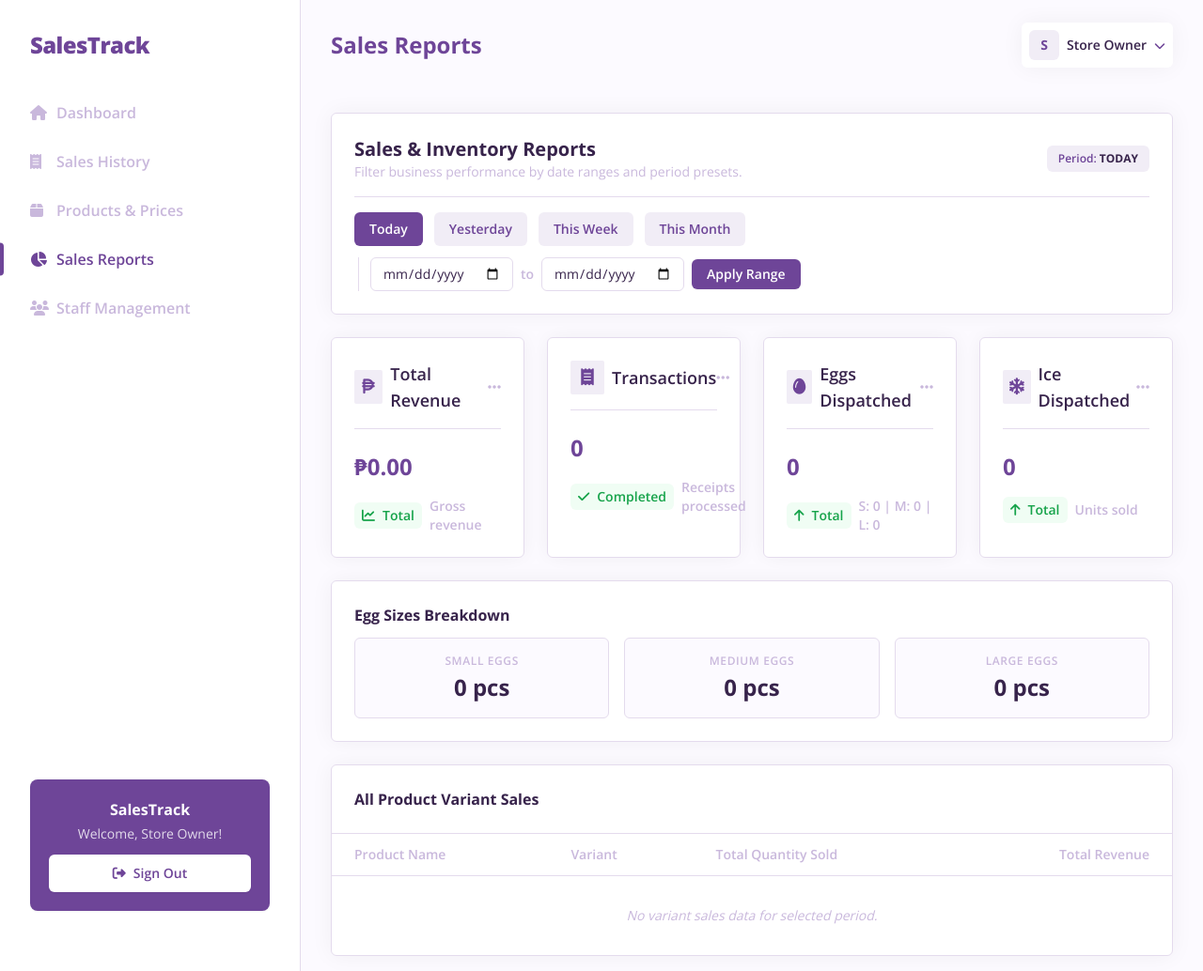
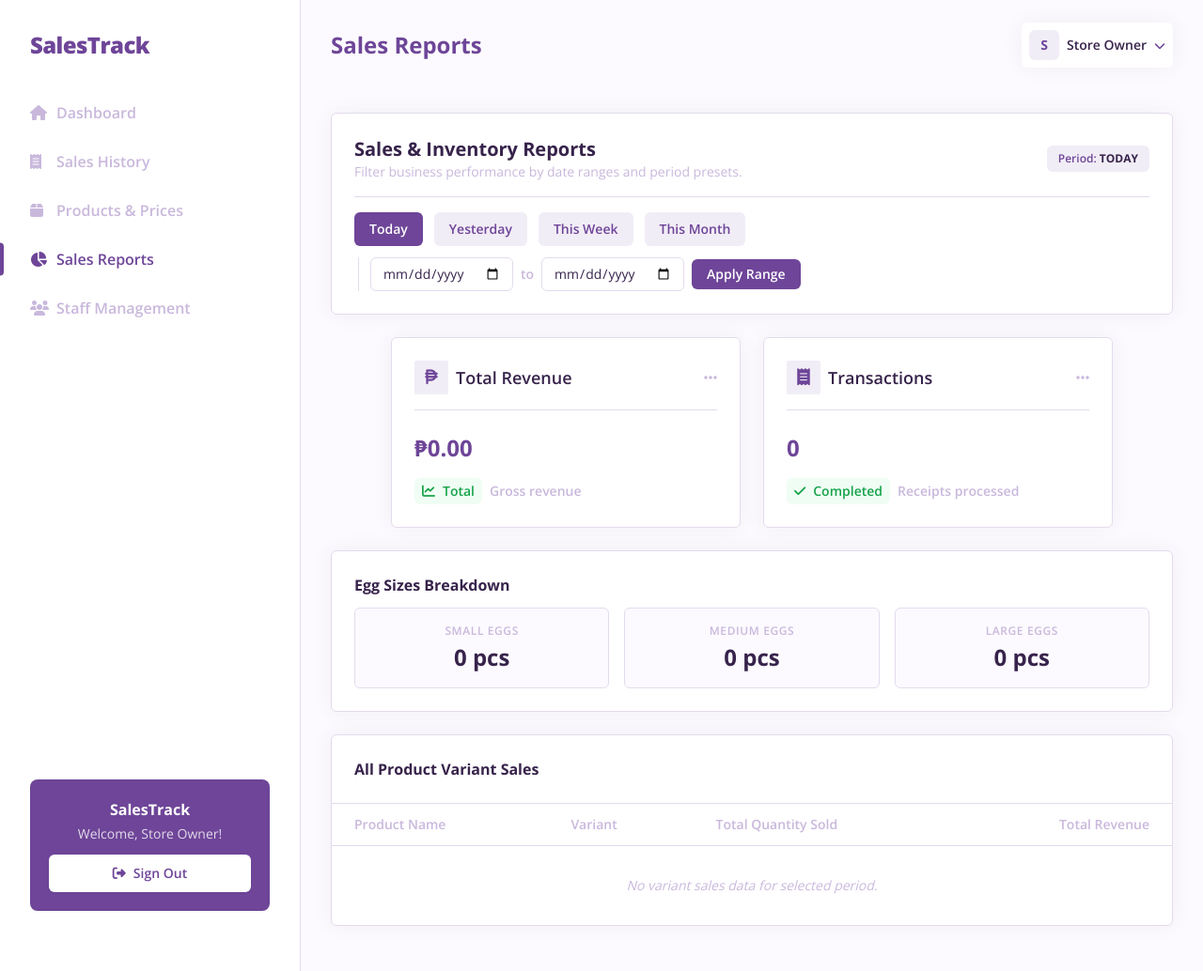
Before and after one commit to Bernante/salestrack, a PHP site: page /admin/reports.php in a window 1280 px wide. Shown: the whole page at 94% size. Run offline with PHP 8.4, Linux system fonts and the light colour scheme; a user stored in the database is signed in; data comes from the database, SQL or seed files in the repository; data that the repository does not hold is empty; some libraries are stand-ins or nearby versions.

Commit message:
Remove Egg Dispatch and Ice Dispatch cards from Sales Report section

```diff
--- a/admin/reports.php
+++ b/admin/reports.php
@@ -94,8 +94,8 @@ include __DIR__ . '/../includes/header.php';
         </form>
     </div>
 
-    <!-- Summary Metrics (4 DataAI stat cards) -->
-    <div class="grid grid-cols-1 md:grid-cols-2 gap-6 mb-8 xl:grid-cols-4">
+    <!-- Summary Metrics (2 DataAI stat cards) -->
+    <div class="grid grid-cols-1 sm:grid-cols-2 gap-6 mb-8 max-w-3xl mx-auto">
         <div class="w-full rounded-md border border-brand-200 bg-white shadow-card">
             <div class="w-full p-6 pb-0"><div class="flex items-center justify-between border-b border-brand-200 pb-4">
                 <h5 class="items-center font-semibold inline-flex text-lg text-brand-700"><span class="flex items-center text-brand-500 bg-brand-100 h-9 justify-center mr-2 rounded-sm w-9"><i class="fas fa-peso-sign"></i></span>Total Revenue</h5>
@@ -112,24 +112,6 @@ include __DIR__ . '/../includes/header.php';
             </div></div>
             <div class="w-full p-6"><h4 class="font-bold text-brand-500 text-2xl mb-4"><?= number_format($totalTxns); ?></h4>
                 <div class="flex items-center"><span class="items-center font-semibold inline-flex justify-center px-2 py-1 rounded-md bg-green-50 text-green-600 mr-2 text-sm"><i class="fas mr-2 fa-check"></i>Completed</span><p class="font-semibold text-sm text-brand-300">Receipts processed</p></div>
-            </div>
-        </div>
-        <div class="w-full rounded-md border border-brand-200 bg-white shadow-card">
-            <div class="w-full p-6 pb-0"><div class="flex items-center justify-between border-b border-brand-200 pb-4">
-                <h5 class="items-center font-semibold inline-flex text-lg text-brand-700"><span class="flex items-center text-brand-500 bg-brand-100 h-9 justify-center mr-2 rounded-sm w-9"><i class="fas fa-egg"></i></span>Eggs Dispatched</h5>
-                <i class="fas fa-ellipsis-h text-brand-300"></i>
-            </div></div>
-            <div class="w-full p-6"><h4 class="font-bold text-brand-500 text-2xl mb-4"><?= number_format($totalEggs); ?></h4>
-                <div class="flex items-center"><span class="items-center font-semibold inline-flex justify-center px-2 py-1 rounded-md bg-green-50 text-green-600 mr-2 text-sm"><i class="fas mr-2 fa-arrow-up"></i>Total</span><p class="font-semibold text-sm text-brand-300">S: <?= $smallEggs; ?> | M: <?= $mediumEggs; ?> | L: <?= $largeEggs; ?></p></div>
-            </div>
-        </div>
-        <div class="w-full rounded-md border border-brand-200 bg-white shadow-card">
-            <div class="w-full p-6 pb-0"><div class="flex items-center justify-between border-b border-brand-200 pb-4">
-                <h5 class="items-center font-semibold inline-flex text-lg text-brand-700"><span class="flex items-center text-brand-500 bg-brand-100 h-9 justify-center mr-2 rounded-sm w-9"><i class="fas fa-snowflake"></i></span>Ice Dispatched</h5>
-                <i class="fas fa-ellipsis-h text-brand-300"></i>
-            </div></div>
-            <div class="w-full p-6"><h4 class="font-bold text-brand-500 text-2xl mb-4"><?= number_format($totalIce); ?></h4>
-                <div class="flex items-center"><span class="items-center font-semibold inline-flex justify-center px-2 py-1 rounded-md bg-green-50 text-green-600 mr-2 text-sm"><i class="fas mr-2 fa-arrow-up"></i>Total</span><p class="font-semibold text-sm text-brand-300">Units sold</p></div>
             </div>
         </div>
     </div>
```
